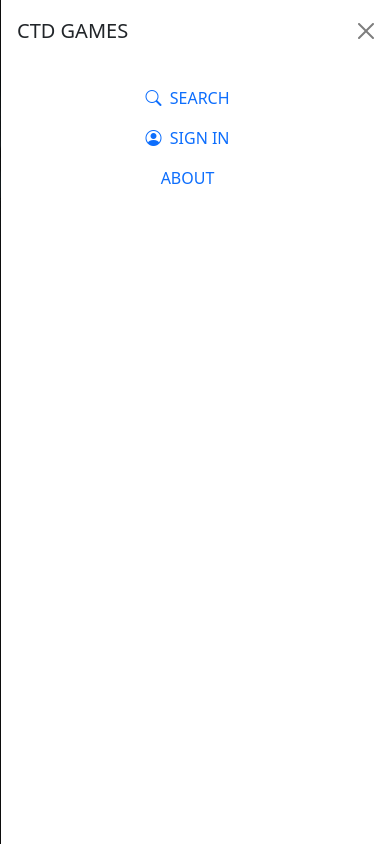
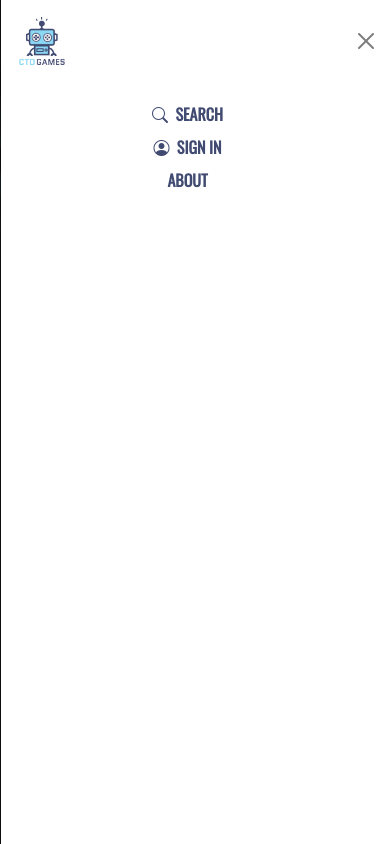
Before and after one commit to leonardosantino/ctdcommerce, a React app: page / in a window 390 px wide. Both pictures are taken after a click on the button 351 px from the left and 35 px from the top of the page. Shown: the top 844 px of the page. Built offline with nearby package versions, Linux system fonts and the light colour scheme.

Commit message:
offcanvasnavbar

```diff
--- a/src/assets/styles/header.scss
+++ b/src/assets/styles/header.scss
@@ -6,15 +6,15 @@ nav{
 
     .navbar-toggler{
 
-        box-shadow: none ;
-        border: none ;
+        background-color: #414B72 !important;
     }
+
 
     .nav-link{
 
         font-style: normal;
         font-weight: bold;
-        color: #c4c4c4 ;
+        color: #c4c4c4 !important;
         font-size: 1em;
         line-height: 1em;
         &:hover{
@@ -57,3 +57,22 @@ nav{
         max-width: 3em;
     }
 }
+
+.navbar-nav .nav-link {
+    font-family: 'Oswald', sans-serif ;
+    font-style: normal;
+    font-weight: bold;
+    color: #414B72 !important;
+    font-size: 1em;
+    line-height: 1em;
+    &:hover{
+        color:#8BD8F4 !important;
+    }
+
+}
+
+.offcanvas-title {
+    img{
+        max-width: 2.5em;
+    }
+}
--- a/src/components/Header.jsx
+++ b/src/components/Header.jsx
@@ -30,17 +30,17 @@ function Header() {
 
           <a href="#/" className="nav-link d-none d-lg-block"><i className="bi bi-person-circle"></i>&nbsp; SIGN IN</a>
 
-          <Navbar.Toggle aria-controls="offcanvasNavbar" className="d-lg-none" />
+          <Navbar.Toggle aria-controls="offcanvasNavbar"  className="d-lg-none" />
 
           <Navbar.Offcanvas id="offcanvasNavbar" aria-labelledby="offcanvasNavbarLabel" placement="end" >
 
             <Offcanvas.Header closeButton>
-              <Offcanvas.Title id="offcanvasNavbarLabel">CTD GAMES</Offcanvas.Title>
+              <Offcanvas.Title id="offcanvasNavbarLabel" ><Image src={logo} fluid /></Offcanvas.Title>
             </Offcanvas.Header>
 
             <Offcanvas.Body>
               <Nav className="justify-content-end text-center flex-grow-1 pe-3">
-              <a href="#/" className="text-decoration-none nav-link "><i className="bi bi-search"></i>&nbsp; SEARCH</a>
+              <a href="#/" className="text-decoration-none nav-link navbodylink"><i className="bi bi-search"></i>&nbsp; SEARCH</a>
               <a href="#/" className="text-decoration-none nav-link "><i className="bi bi-person-circle"></i>&nbsp; SIGN IN</a>
 
               <Link to="/about" className="text-decoration-none nav-link ">ABOUT</Link>
--- a/src/container/App.js
+++ b/src/container/App.js
@@ -1,11 +1,8 @@
 import MyRoutes from "../routes/MyRoutes";
-import CountProvider from "../context/Count";
 
 function App() {
   return (
-    <CountProvider>
       <MyRoutes/>
-    </CountProvider>
   );
 }
 
--- a/src/pages/DescriptionProduct.jsx
+++ b/src/pages/DescriptionProduct.jsx
@@ -13,7 +13,7 @@ function DescriptionProduct() {
 
   useEffect(() => {
 
-    apiProduct(`/produto/${id}`).then((response) => {
+    apiProduct(`/produto/${id}/`).then((response) => {
       setData(response.data)
 
     }).catch((error) => {
--- a/src/routes/MyRoutes.jsx
+++ b/src/routes/MyRoutes.jsx
@@ -1,4 +1,5 @@
 import { BrowserRouter, Routes, Route } from 'react-router-dom'
+import CountProvider from '../context/Count';
 import About from '../pages/About';
 import Home from '../pages/Home';
 import Games from '../pages/Games';
@@ -11,6 +12,7 @@ function MyRoutes() {
     return (
         <BrowserRouter>
             <HelmetProvider>
+                <CountProvider>
                     <Routes>
 
                         <Route path="/" element={<Home />} />
@@ -25,6 +27,7 @@ function MyRoutes() {
                         <Route path="/cart" element={<Cart />} />
                         <Route path="/*" element={<NotFound />} />
                     </Routes>
+                </CountProvider>
             </HelmetProvider>
         </BrowserRouter>
     )
```
Lines whose indentation alone changed are shown as unchanged.
